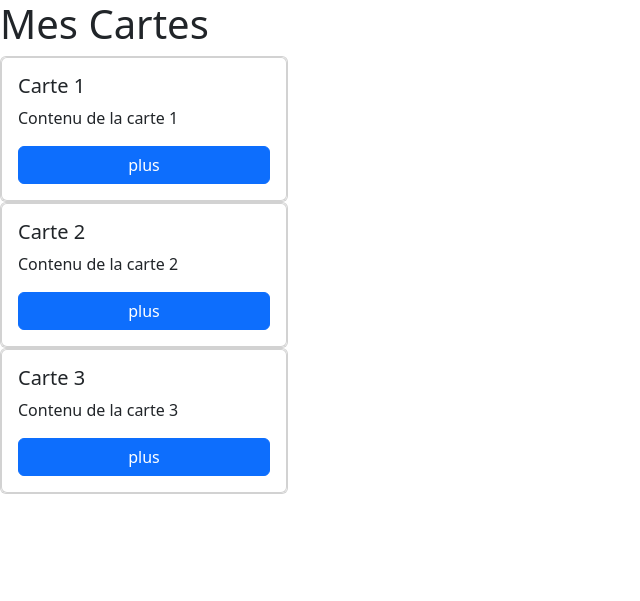
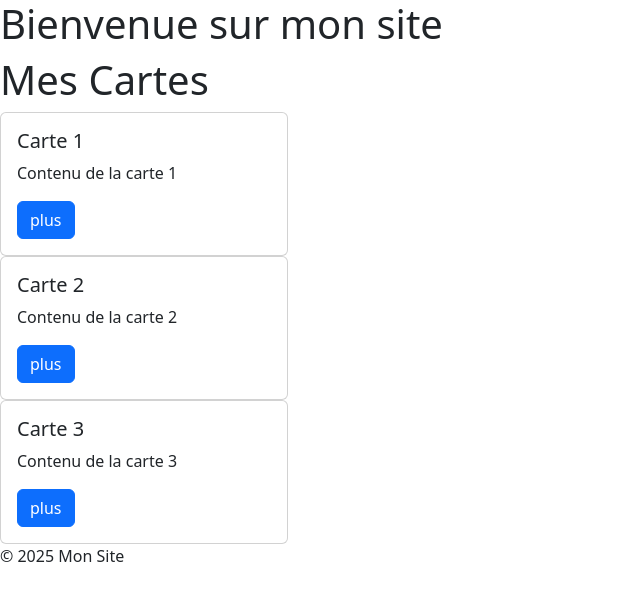
Before and after one commit to vacodevacode/Recette_de_cuisine, a Flask app: page / in a window 1280 px wide. Shown: the top 601 px of the page, without its empty margins (0-640 px from the left). Run offline with Flask 3, Linux system fonts and the light colour scheme.

Commit message:
style: :art: Dynamisation_Amineo

```diff
--- a/frontend/Templates/card.html
+++ b/frontend/Templates/card.html
@@ -1,9 +1,7 @@
-
-  <link href="https://cdn.jsdelivr.net/npm/bootstrap@5.3.3/dist/css/bootstrap.min.css" rel="stylesheet" integrity="sha384-QWTKZyjpPEjISv5WaRU9OFeRpok6YctnYmDr5pNlyT2bRjXh0JMhjY6hW+ALEwIH" crossorigin="anonymous">
 
   <div class="card" style="width: 18rem;">
     <!-- <img src="{{img}}" class="card-img-top" alt="..."> -->
-    <div class="card card-body">
+    <div class="card-body">
       <h5 class="card-title">{{card.title|default('Sans titre')}} </h5>
       <p class="card-text">{{card.Description}} </p>
       <a href="#" class="btn btn-primary">{{card.Detail}} </a>
--- a/frontend/Templates/index.html
+++ b/frontend/Templates/index.html
@@ -1,14 +1,11 @@
-<!DOCTYPE html>
-<html lang="en">
-<head>
-    <meta charset="UTF-8">
-    <meta name="viewport" content="width=device-width, initial-scale=1.0">
-    <title>Cartes Réutilisables</title>
-</head>
-<body>
-    <h1>Mes Cartes</h1>
-    {% for card in cards %}
-        {% include 'card.html'%}
-    {% endfor %}
-</body>
-</html>
+{% extends "main.html" %}
+
+
+{% block title %}Cartes Réutilisables {% endblock %}
+
+    {% block content %}
+        <h1>Mes Cartes</h1>
+        {% for card in cards %}
+            {% include 'card.html'%}
+        {% endfor %}
+    {% endblock %}
--- /dev/null
+++ b/frontend/Templates/main.html
@@ -0,0 +1,23 @@
+<!DOCTYPE html>
+<html lang="en">
+<head>
+    <meta charset="UTF-8">
+    <title>{% block title %}Mon Site{% endblock %}</title>
+    <link href="https://cdn.jsdelivr.net/npm/bootstrap@5.3.3/dist/css/bootstrap.min.css" rel="stylesheet" integrity="sha384-QWTKZyjpPEjISv5WaRU9OFeRpok6YctnYmDr5pNlyT2bRjXh0JMhjY6hW+ALEwIH" crossorigin="anonymous">
+
+</head>
+<body>
+    <header>
+        <h1>Bienvenue sur mon site</h1>
+    </header>
+    <nav>
+        <!-- Navigation -->
+    </nav>
+    <main>
+        {% block content %}{% endblock %}
+    </main>
+    <footer>
+        <p>&copy; 2025 Mon Site</p>
+    </footer>
+</body>
+</html>
```
Also changed, not shown: frontend/Templates/signin.html (+8 -0 lines), frontend/Templates/signup.html (+8 -0 lines).
